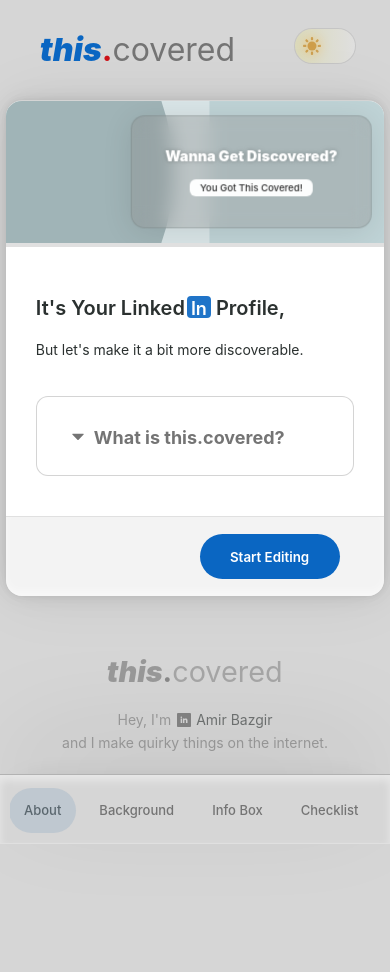
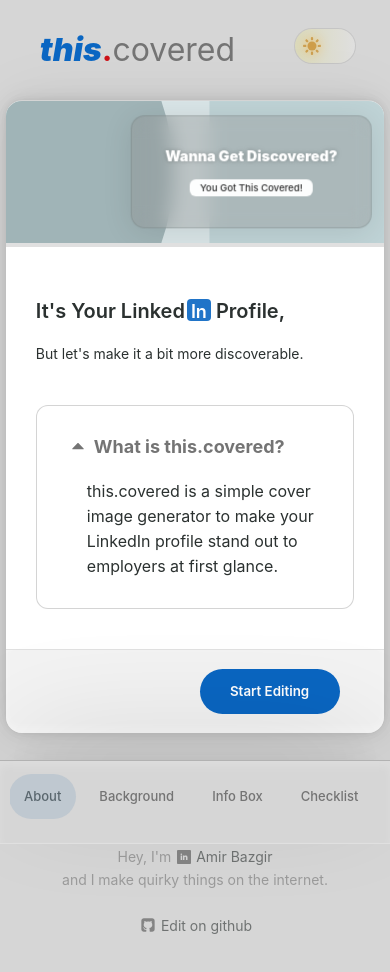
Before and after one commit to b-amir/thiscovered, a React (Vite) app: page / in a window 390 px wide. Shown: the top 972 px of the page. Before the commit the page ends 912 px from the top, so only its background shows below. Built offline with nearby package versions, Linux system fonts and the light colour scheme; a web font is replaced by a local one.

Commit message:
improved mobile layout

```diff
--- a/src/App.tsx
+++ b/src/App.tsx
@@ -1,7 +1,7 @@
 import React, { useState, useRef, useEffect } from "react";
 import "./style.css";
 import { PageBody } from "./Components/PageBody";
-import { Navbar } from "./Components/Navbar";
+import { Header } from "./Components/Header";
 import { CoverBox } from "./Components/CoverBox";
 import { TabBar } from "./Components/TabBar";
 import { Footer } from "./Components/Footer";
@@ -72,7 +72,7 @@
 
   return (
     <>
-      <Navbar
+      <Header
         setTab={setTab}
         toggleTheme={toggleTheme}
         getCurrentTheme={getCurrentTheme}
--- a/src/Components/DescriptionBox/DescriptionBox.tsx
+++ b/src/Components/DescriptionBox/DescriptionBox.tsx
@@ -6,6 +6,7 @@
   title?: string;
   children: React.ReactNode;
   isSpecial?: boolean;
+  openAtFirst?: boolean;
 }
 
 const mountedStyle = {
@@ -22,16 +23,17 @@
 export function DescriptionBox({
   title,
   children,
-  isSpecial
+  isSpecial,
+  openAtFirst
 }: IProps): JSX.Element {
-  const [isOpen, setIsOpen] = useState(false);
+  const [isOpen, setIsOpen] = useState(openAtFirst);
   const toggleOpen = (): void => {
     setIsOpen(!isOpen);
   };
   return (
     <div
-      className={`grid-tab-description ${
-        isSpecial && "description-title special-type"
+      className={`${
+        isOpen ? "grid-tab-description open" : "grid-tab-description closed"
       }`}
       onClick={toggleOpen}>
       <h3 className="description-title">
--- a/src/Components/DescriptionBox/style.css
+++ b/src/Components/DescriptionBox/style.css
@@ -77,6 +77,10 @@
   line-height: 25px;
 }
 
+.grid-tab-description.closed {
+  max-height: 85px;
+}
+
 .grid-tab-description:hover {
   background: #8986821c;
   transition: all 0.3s ease-in-out;
--- a/src/Components/Navbar/Navbar.tsx
+++ b/src/Components/Header/Header.tsx
@@ -5,13 +5,13 @@
   toggleTheme: () => void;
   getCurrentTheme: () => "dark" | "light" | "system";
 }
-export const Navbar: React.FC<IProps> = ({
+export const Header: React.FC<IProps> = ({
   setTab,
   toggleTheme,
   getCurrentTheme
 }) => {
   return (
-    <nav className="navbar">
+    <nav className="header">
       <h1
         className="logo"
         onClick={() => {
--- /dev/null
+++ b/src/Components/Header/index.tsx
@@ -0,0 +1,4 @@
+import { Header } from "./Header";
+import "./style.css";
+
+export { Header };
--- a/src/Components/Navbar/style.css
+++ b/src/Components/Header/style.css
@@ -1,4 +1,4 @@
-.navbar {
+.header {
   display: flex;
   flex-direction: row;
   justify-content: space-between;
@@ -9,6 +9,7 @@
   padding: 0 25px 0 20px;
   -webkit-user-select: none;
   user-select: none;
+  min-height: 8dvh;
 }
 
 nav h1 {
@@ -88,7 +89,7 @@
 }
 
 @media screen and (max-width: 425px) {
-  .navbar {
+  .header {
     /* padding: 0 25px 0 20px; */
     height: 100px;
     /* height: 10dvh; */
--- a/src/Components/Navbar/index.tsx
+++ /dev/null
@@ -1,4 +0,0 @@
-import { Navbar } from "./Navbar";
-import "./style.css";
-
-export { Navbar };
--- a/src/Components/PageBody/style.css
+++ b/src/Components/PageBody/style.css
@@ -111,7 +111,7 @@
     border-radius: 0;
   }
 
-  .navbar {
+  .header {
     padding: 0;
     width: 95vw !important;
   }
@@ -173,21 +173,6 @@
 }
 
 @media only screen and (max-width: 425px) {
-  .grid-divider {
-    z-index: 50 !important;
-    display: grid;
-    grid-template-columns: 1fr 1fr 1fr;
-    grid-template-areas: "grid-tab-bar grid-tab-bar grid-tab-bar" !important;
-    grid-area: grid-divider;
-    z-index: 25 !important;
-    position: fixed;
-    bottom: 0px !important;
-    left: 0px;
-    border-top: 1px solid var(--border-color-2);
-    background: var(--bg-mobile);
-    box-shadow: inset 0px 5px 8px 0px var(--shadow-color-2), 0px -1.6px 5.1px -19px rgba(0, 0, 0, 0.063), 0px -4.5px 14px -19px rgba(0, 0, 0, 0.09), 0px -10.9px 33.8px -19px rgba(0, 0, 0, 0.117), 0px -36px 112px -19px rgba(0, 0, 0, 0.18);
-  }
-
   .grid-cover-box {
     grid-template-areas: "grid-profile-pic grid-info-box" !important;
     border-bottom: 4px solid var(--border-color) !important;
--- a/src/Pages/About/AboutTab.tsx
+++ b/src/Pages/About/AboutTab.tsx
@@ -67,7 +67,7 @@
         }
       />
 
-      <DescriptionBox title="What is this.covered?">
+      <DescriptionBox title="What is this.covered?" openAtFirst={true}>
         <p>
           this.covered is a simple cover image generator to make your LinkedIn
           profile stand out to employers at first glance.
--- a/src/style.css
+++ b/src/style.css
@@ -60,6 +60,7 @@
 
     --shadow-color: #17191ad4;
     --shadow-color-2: #17191a73;
+    --shadow-color-3: #1f272852;
 
     --accent-2: #35302a;
     --accent-3: #72bcc875;
@@ -90,6 +91,7 @@
 
     --shadow-color: #ffffffd4;
     --shadow-color-2: #ffffff73;
+    --shadow-color-3: #ffffff2b;
 
     --accent-2: #dbd7d1;
     --accent-3: #9db3c869;
@@ -120,6 +122,7 @@
 
   --shadow-color: #17191ad4;
   --shadow-color-2: #17191a73;
+  --shadow-color-3: #1f272852;
 
   --accent-2: #35302a;
   --accent-3: #72bcc875;
@@ -148,6 +151,7 @@
 
   --shadow-color: #ffffffd4;
   --shadow-color-2: #ffffff73;
+  --shadow-color-3: #ffffff2b;
 
   --accent-2: #dbd7d1;
   --accent-3: #9db3c869;
@@ -496,7 +500,21 @@
   }
 
   .grid-divider {
-    grid-template-areas: "grid-tab-bar grid-tab-bar" !important;
+    z-index: 50 !important;
+    display: grid;
+    grid-template-columns: 1fr 1fr 1fr;
+    grid-template-areas: "grid-tab-bar grid-tab-bar grid-tab-bar" !important;
+    grid-area: grid-divider;
+    z-index: 25 !important;
+    position: fixed;
+    bottom: 0px !important;
+    left: 0px;
+    box-shadow: inset 0px 5px 8px 0px var(--shadow-color);
+
+    min-height: 10dvh;
+    border-top: 1px solid var(--border-color-2);
+    background: var(--bg-mobile);
+    box-shadow: inset 0px 5px 8px 0px var(--shadow-color-3), 0px -1.6px 5.1px -19px rgba(0, 0, 0, 0.063), 0px -4.5px 14px -19px rgba(0, 0, 0, 0.09), 0px -10.9px 33.8px -19px rgba(0, 0, 0, 0.117), 0px -36px 112px -19px rgba(0, 0, 0, 0.18);
   }
 
   :root {
@@ -518,7 +536,8 @@
     width: 97% !important;
     border-top: 1px solid var(--border-color-2);
     grid-template-columns: 1fr 1fr 1fr 1fr;
-    grid-template-rows: 0px 140px 120px auto auto 120px;
+    grid-template-rows: 0px 140px minmax(120px, auto) auto auto minmax(120px, auto);
+    grid-auto-flow: row;
     grid-auto-flow: row;
     grid-template-areas:
       ". . . ."
@@ -528,6 +547,7 @@
       "grid-tab-description grid-tab-description grid-tab-description grid-tab-description"
       "grid-button-row grid-button-row grid-button-row grid-button-row";
     background-color: var(--bg-main-mobile);
+    min-height: 75dvh;
   }
 }
 
```
